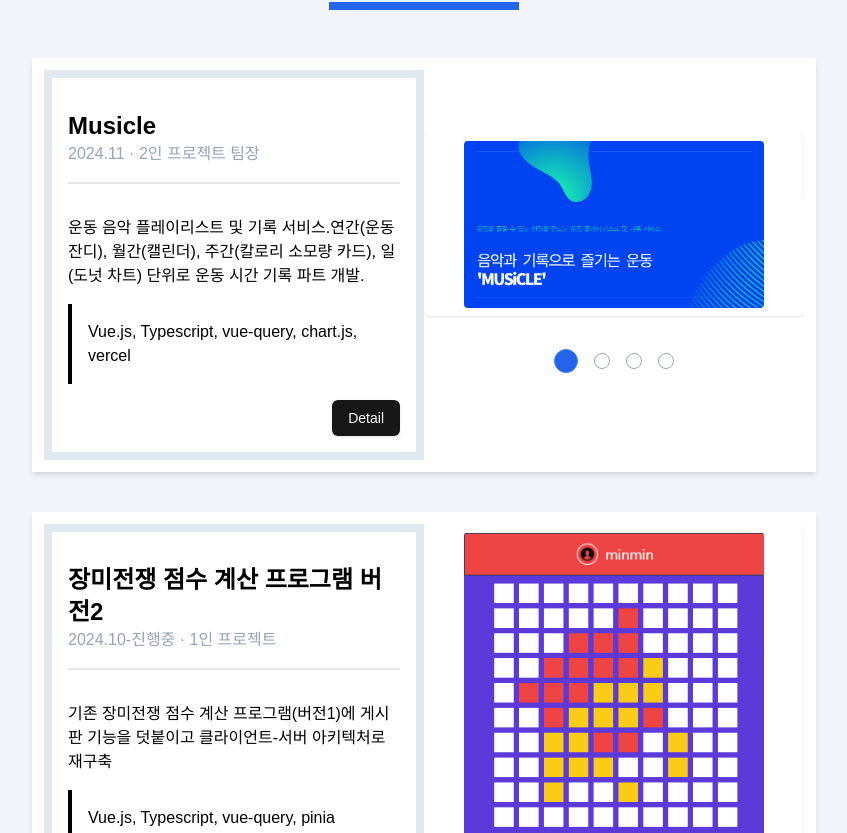
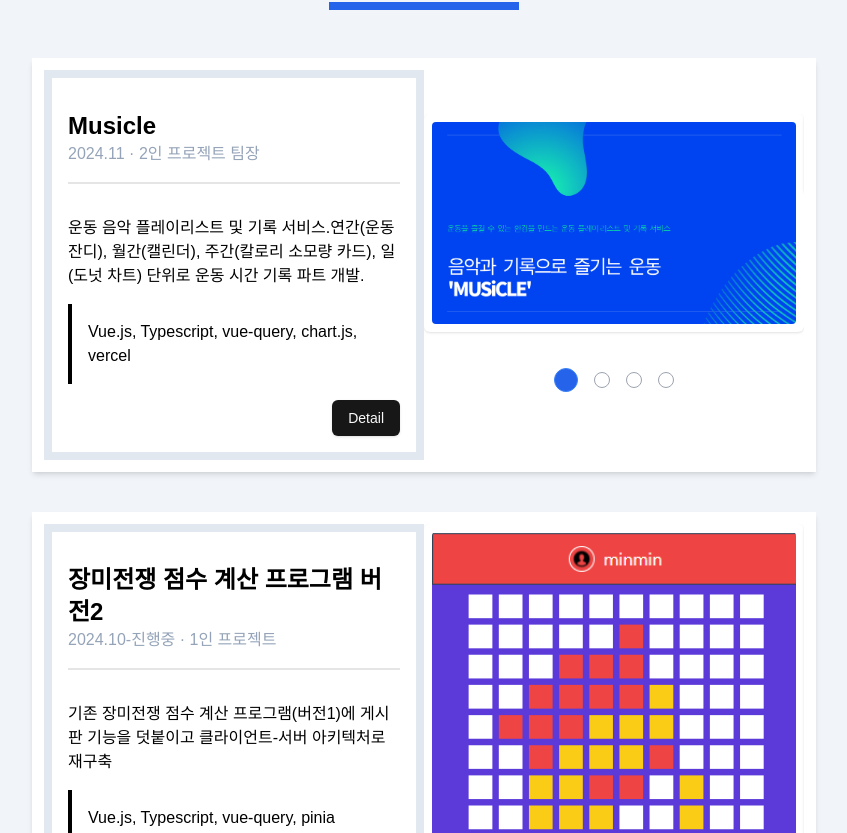
Before and after one commit to minsun0714/frontend-porfolio, a Next.js app in the folder frontend/: page / in a window 1280 px wide. Shown: the part 1958-2791 px from the top of the page, without its empty margins (216-1063 px from the left). Built offline with nearby package versions, Linux system fonts and the light colour scheme.

Commit message:
fix: 캐루셀 넘길 때 컴포넌트 높이가 작아지는 문제 해결결

```diff
--- a/frontend/src/components/Projects/ProjectCarousel.tsx
+++ b/frontend/src/components/Projects/ProjectCarousel.tsx
@@ -21,8 +21,8 @@ export const ProjectCarousel = ({ project }: { project: Project }) => {
 								<Image
 									src={card}
 									alt="학습 자료 썸네일"
-									width={300}
-									height={400}
+									width={800}
+									height={200}
 									className="object-cover rounded-sm"
 								/>
 							</CardContent>
```
